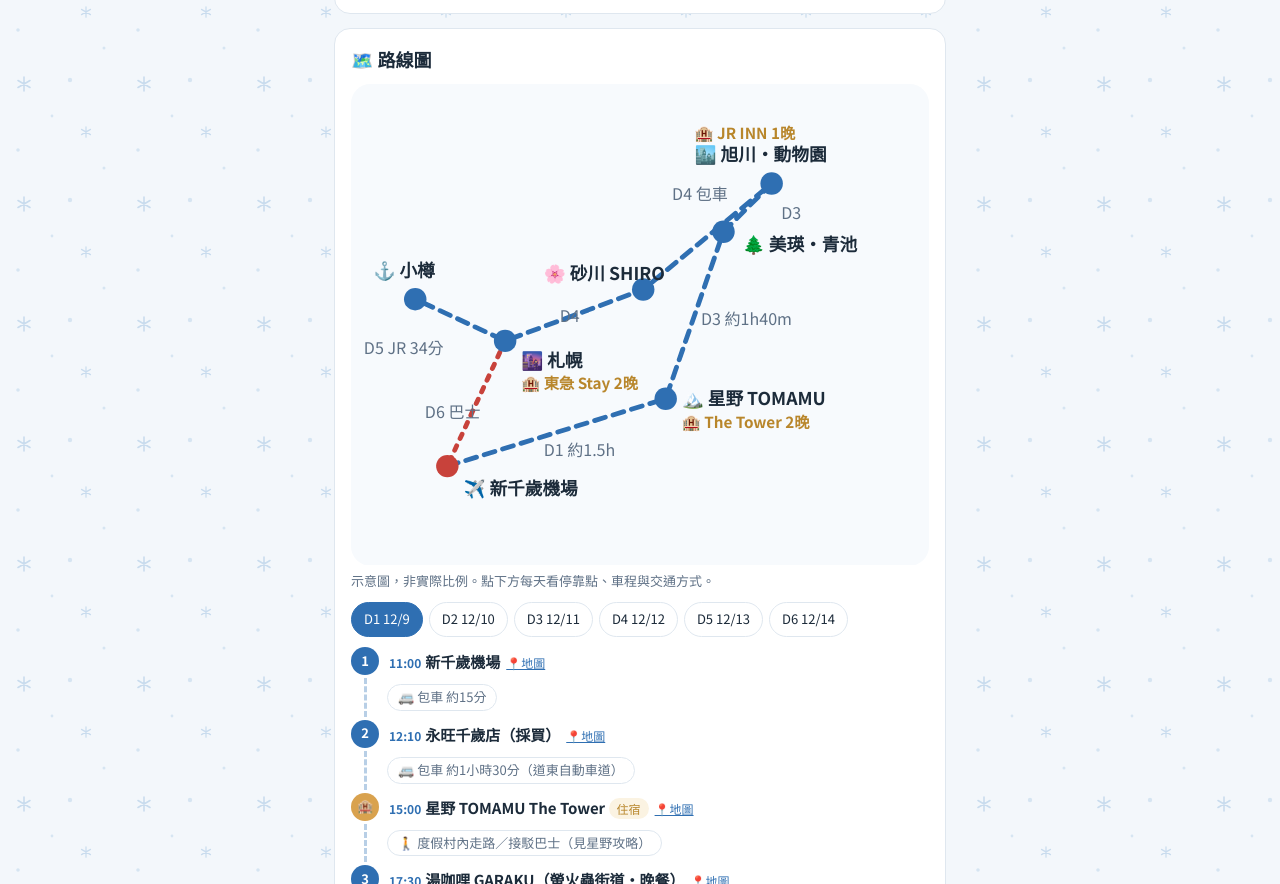
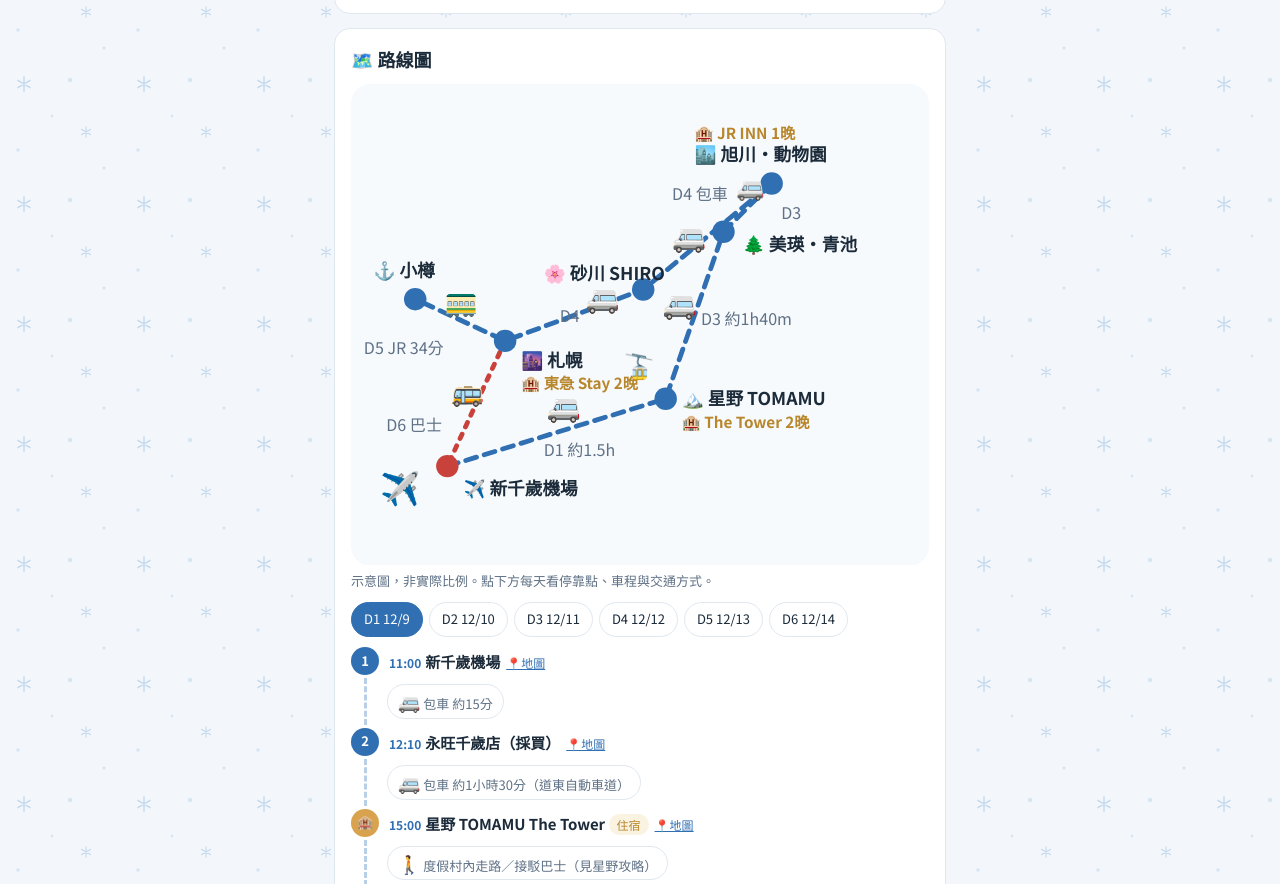
Before and after one commit to yujen317/Hokkaido, a plain HTML site: page index.html in a window 1280 px wide. Shown: the part 2582-3466 px from the top of the page. Drawn offline with Linux system fonts and the light colour scheme.

Commit message:
路線圖加入可愛交通工具圖示
Co-Authored-By: Claude Opus 5.5 <noreply@anthropic.com>
Claude-Session: https://claude.ai/code/session_011FH4NmFZKV4LhYoTyykxCz

```diff
--- a/index.html
+++ b/index.html
@@ -81,6 +81,14 @@ button.btn.small{padding:4px 10px;font-size:12px}
 .toast.show{opacity:1}
 footer{text-align:center;color:var(--muted);font-size:12px;margin-top:22px}
 a{color:var(--blue)}
+
+.veh text{animation:vbob 2.4s ease-in-out infinite}
+.veh text:nth-child(2n){animation-delay:-1.2s}
+.veh text:nth-child(3n){animation-delay:-.6s}
+@keyframes vbob{50%{transform:translateY(-3px)}}
+@media (prefers-reduced-motion:reduce){.veh text{animation:none}}
+.rt .leg span{font-size:13px}
+.rt .leg span::first-letter{font-size:18px}
 
 .jpc{position:relative;border-bottom:1px solid var(--line);padding:10px 108px 10px 0}
 .jpz{font-size:13px;color:var(--soft,#5f7186)}
@@ -218,8 +226,19 @@ a{color:var(--blue)}
   <circle cx="40" cy="134" r="7" fill="#2f6fb2"/><text x="14" y="120">⚓ 小樽</text>
   </g>
   <g font-size="10" fill="#5f7186">
+  <g font-size="17" class="veh">
+  <text x="122" y="208">🚐</text>
+  <text x="194" y="146">🚐</text>
+  <text x="240" y="70" font-size="14">🚐</text>
+  <text x="200" y="104">🚐</text>
+  <text x="146" y="140">🚐</text>
+  <text x="58" y="142">🚃</text>
+  <text x="62" y="198">🚌</text>
+  <text x="18" y="262" font-size="20">✈️</text>
+  <text x="170" y="182" font-size="15">🚡</text>
+  </g>
   <text x="120" y="232">D1 約1.5h</text><text x="218" y="150">D3 約1h40m</text><text x="268" y="84">D3</text>
-  <text x="200" y="72">D4 包車</text><text x="130" y="148">D4</text><text x="8" y="168">D5 JR 34分</text><text x="46" y="208">D6 巴士</text>
+  <text x="200" y="72">D4 包車</text><text x="130" y="148">D4</text><text x="8" y="168">D5 JR 34分</text><text x="22" y="216">D6 巴士</text>
   </g></svg>
   <p class="muted" style="margin:6px 0 10px">示意圖，非實際比例。點下方每天看停靠點、車程與交通方式。</p>
   <div class="days" id="routeTabs"></div>
```
